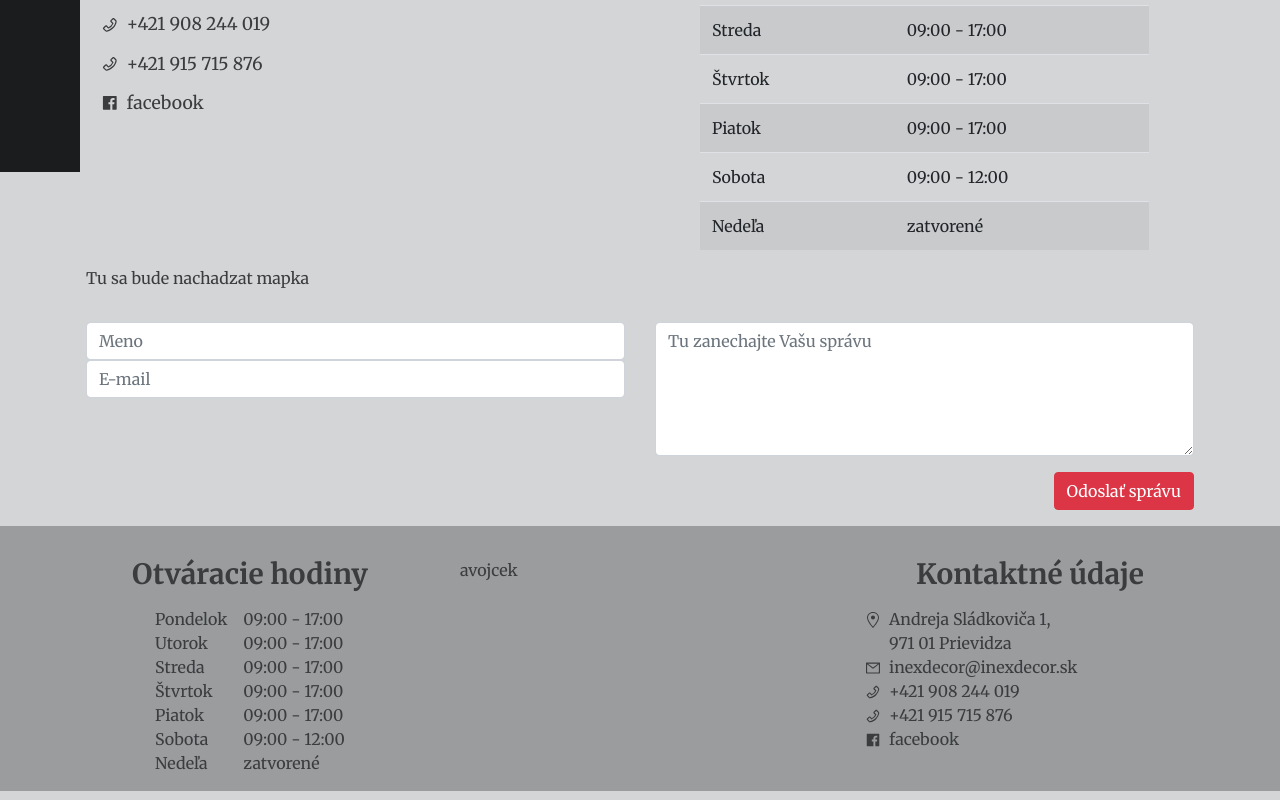
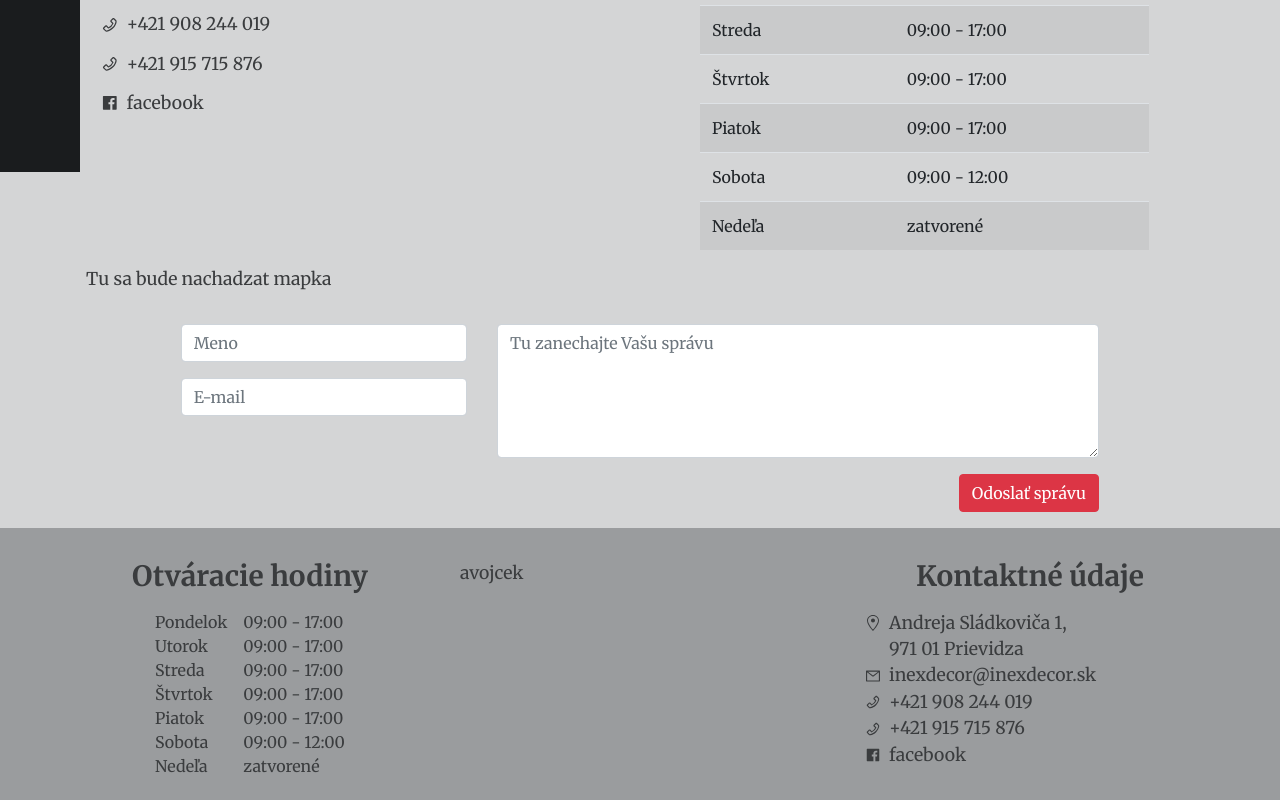
Before and after one commit to macmar89/inex, a React (Create React App) app: page /kontakt in a window 1280 px wide. Shown: the part 628-1428 px from the top of the page. Built offline with nearby package versions, Linux system fonts and the light colour scheme.

Commit message:
zatial naformatovany contact form takto

```diff
--- a/src/components/ContactForm.jsx
+++ b/src/components/ContactForm/ContactForm.jsx
@@ -6,6 +6,7 @@ import emailjs from 'emailjs-com';
 import { ToastContainer, toast } from 'react-toastify';
 import 'react-toastify/dist/ReactToastify.min.css';
 import { Row, Col } from 'react-bootstrap';
+import './ContactForm.scss'
 
 // Email validation
 const emailRegex = RegExp(/^[a-zA-Z0-9.!#$%&'*+/=?^_`{|}~-]+@[a-zA-Z0-9-]+(?:\.[a-zA-Z0-9-]+)*$/);
@@ -142,10 +143,10 @@ class ContactForm extends Component {
         return (
             <div className='ContactForm'>
                 <Row >
-                    <Col className="mx-auto" xs={12}>
+                    <Col className="mx-auto" xs={12} lg={10}>
                         <form id='contact-form' onSubmit={this.handleSubmit} noValidate>
                             <Row>
-                                <Col>
+                                <Col md={4}>
                                     <input
                                         type='text'
                                         name='name'
--- /dev/null
+++ b/src/components/ContactForm/ContactForm.scss
@@ -0,0 +1,8 @@
+.ContactForm {
+    input {
+        margin-bottom: 1rem;
+        &:last-child {
+            margin-bottom: 0;
+        }
+    }
+}
--- a/src/pages/HomePage.jsx
+++ b/src/pages/HomePage.jsx
@@ -11,7 +11,7 @@ const HomePage = () => {
                     <h4>Vitajte na stránke spoločnosti INEX Decor, s.r.o</h4>
                     <p>Našim prvoradým cieľom je poskytnúť zákazníkom kvalitné produkty a služby. Zameriavame sa na veľkoobchodný a maloobchodný predaj tieniacej a závesnej techniky nemeckého výrobcu Gardinia, ktorý patrí medzi svetových lídrov v tomto segmente a je známy svojou vysokou kvalitou. </p>
                     <p>V našej predajni v Prievidzi môžete okrem spomenutého sortimentu nájsť aj podlahové krytiny od nemeckých výrobcov EGGER a Krono originál, interiérové dvere, bezpečnostné dvere Sherlock, nábytok a kuchyne na mieru. </p>
-                    <p>Snažíme sa o to aby sme zákazníkovi vedeli poskytnúť čo najobsiahlejší sortiment hlavne v oblasti interiéru a z toho dôvodu neustále rozširujeme našu ponuku</p>
+                    <p>Snažíme sa o to aby sme zákazníkovi vedeli poskytnúť čo najobsiahlejší sortiment hlavne v oblasti interiéru a z toho dôvodu neustále rozširujeme našu ponuku.</p>
                 </Col>
             </Row>
             <Row>
--- a/src/pages/TheContact.jsx
+++ b/src/pages/TheContact.jsx
@@ -1,7 +1,7 @@
 import React from 'react'
 import { Col, Container, Row } from 'react-bootstrap'
 import ContactData from '../components/ContactData/ContactData'
-import ContactForm from '../components/ContactForm'
+import ContactForm from '../components/ContactForm/ContactForm'
 import OpenHours from '../components/OpenHours'
 
 const TheContact = () => {
--- a/src/scss/App.scss
+++ b/src/scss/App.scss
@@ -29,6 +29,9 @@ body{
   }
   h4 {
     font-weight: 500;
+  }
+  p, a {
+    font-size: 1.1rem;
   }
   a {
     color: inherit;
```
Also changed, not shown: 1 other file (tests, documents, lock files or other folders).
